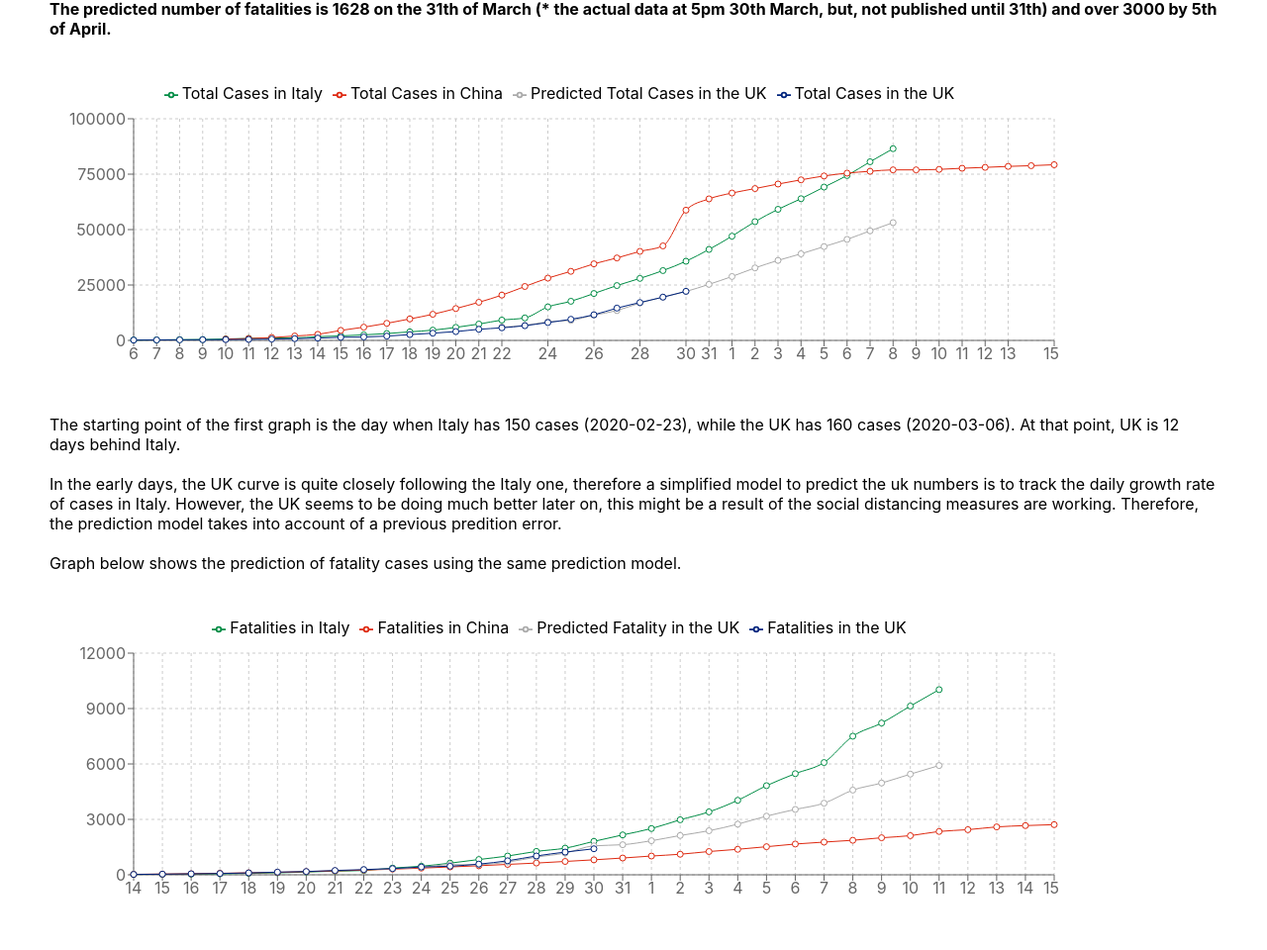
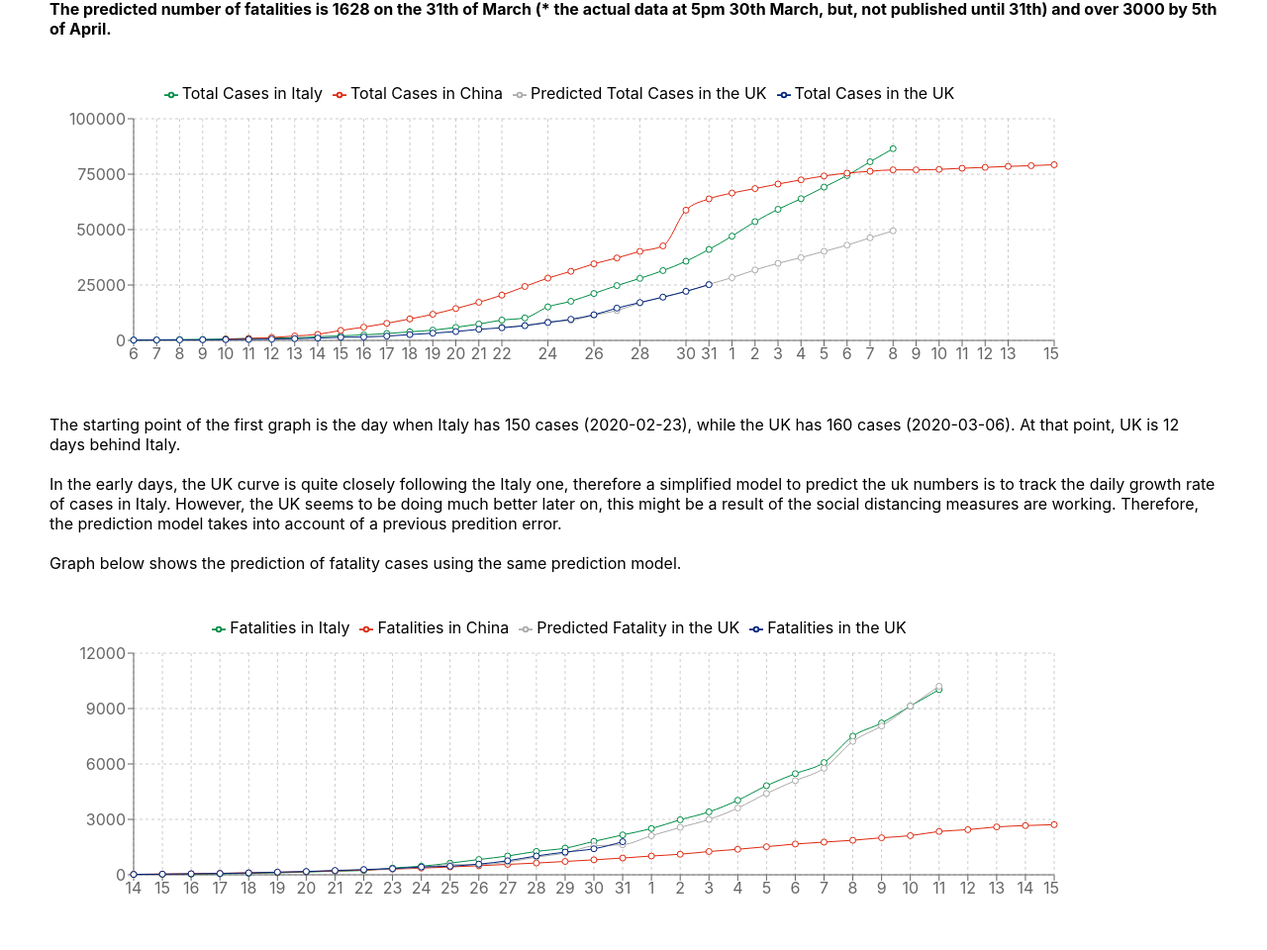
Before and after one commit to linamm/coronachart, a React (Create React App) app in the folder coronachart/: page / in a window 1280 px wide. Shown: the part 291-1251 px from the top of the page at 99% size. Built offline with nearby package versions, Linux system fonts and the light colour scheme.

Commit message:
update 31 march data

```diff
--- a/coronachart/src/Data.js
+++ b/coronachart/src/Data.js
@@ -21,7 +21,7 @@ import { getPredictCases } from './Predict.js';
   {"name": "28", "it": 1266,'uk': 1019, 'uk_predict': 958, "cn": 636},
   {"name": "29", "it": 1441, "cn": 722, 'uk': 1228, 'uk_predict': 1176},
   {"name": "30", "it": 1809, "cn": 811, 'uk': 1408, 'uk_predict': 1569},
-  {"name": "31", "it": 2158, "cn": 908},
+  {"name": "31", "it": 2158, "cn": 908, 'uk': 1789, 'uk_predict': 1628},
   {"name": "1", "it": 2503, "cn": 1016},
   {"name": "2", "it": 2978, "cn": 1113},
   {"name": "3", "it": 3405, "cn": 1259},
@@ -65,7 +65,7 @@ const raw_total_cases = [
   {"name": "28","it": 27980,'uk': 17089, 'uk_predict': 16866, "cn": 40171},
   {"name": "29","it": 31506,"cn": 42638, 'uk': 19522, 'uk_predict': 19524},
   {"name": "30","it": 35713, "cn": 58761, 'uk': 22141, 'uk_predict': 22071},
-  {"name": "31","it": 41035, "cn": 63851},
+  {"name": "31","it": 41035, "cn": 63851, 'uk': 25150, 'uk_predict': 25297},
   {"name": "1","it": 47021, "cn": 66492},
   {"name": "2","it": 53578, "cn": 68500},
   {"name": "3","it": 59138, "cn": 70548},
@@ -86,6 +86,7 @@ const raw_total_cases = [
 
 export const totalCaseStartDay = 6;
 export const fatalityCaseStartDay = 14;
-export const Today = 30;
+export const Today = 31;
 export const totalCases = getPredictCases(raw_total_cases, Today - totalCaseStartDay);
 export const fatalityCases = getPredictCases(raw_death_cases, Today - fatalityCaseStartDay);
+//export const newCases = getNewCases();
```
